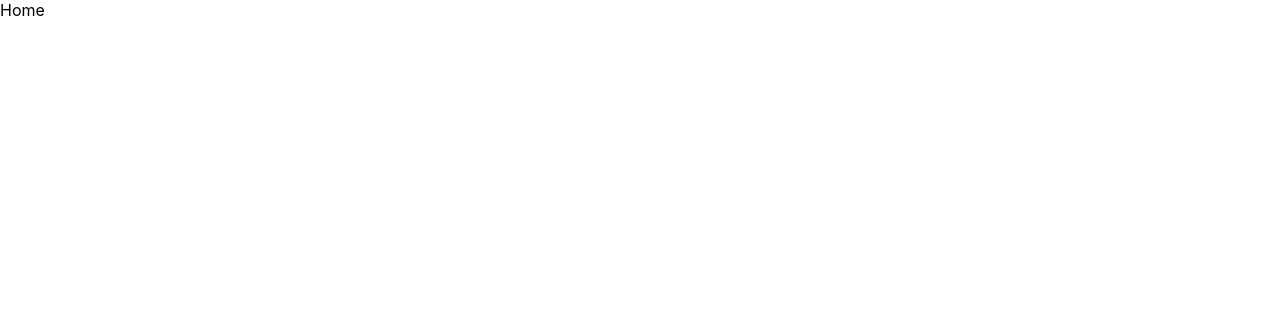
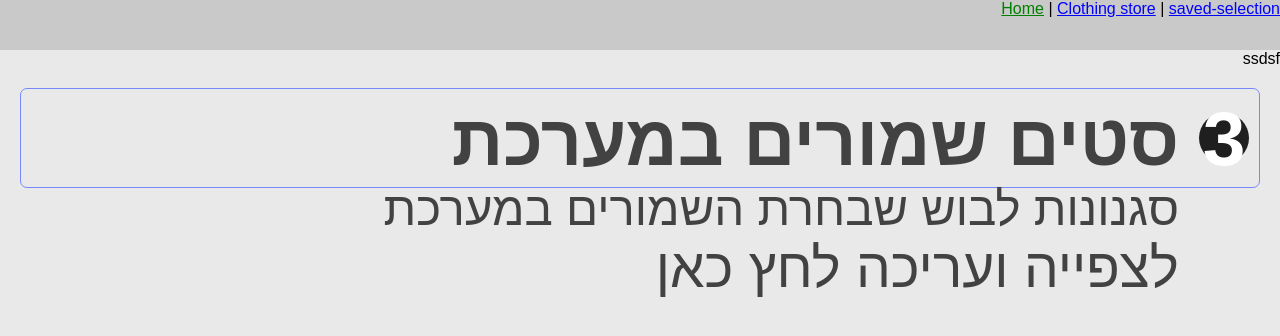
Before and after one commit to shmuelbd/matching-clothes, a React (Create React App) app: page / in a window 1280 px wide. Shown: the top 336 px of the page. Built offline with nearby package versions, Linux system fonts and the light colour scheme.

Commit message:
apply redux and other components

```diff
--- a/src/App.tsx
+++ b/src/App.tsx
@@ -1,10 +1,18 @@
-import Home from "./pages/home";
+import Header from "./components/header";
+import { BrowserRouter } from "react-router-dom";
+import RouterComponent from "./pages/router";
+import { Provider } from 'react-redux'
+import { store } from "./redux/store";
 
 function App() {
   return (
-    <div className="App">
-      <Home />
-    </div>
+    <Provider store={store}>
+      <BrowserRouter>
+        <Header />
+        <RouterComponent />
+      </BrowserRouter>
+    </Provider>
+
   );
 }
 
--- a/src/components/header/index.tsx
+++ b/src/components/header/index.tsx
@@ -1,10 +1,45 @@
-import React from 'react'
+import { NavLink } from "react-router-dom";
+import styled from 'styled-components';
+
+const Container = styled.div`
+
+height: 50px;
+width: 100%;
+background-color: #c9c9c9;
+`;
 
 type Props = {}
 
 const Header = (props: Props) => {
+
+    const Style = (arg: any) => {
+        let color: string = arg.isActive ? "green" : "blue";
+        return { color: color }
+    }
+
     return (
-        <div>Header</div>
+        <Container>
+            <NavLink to="/"
+                style={Style}
+            >
+                Home
+            </NavLink >
+            {" "}
+            |{" "}
+            <NavLink to="/clothing-store"
+                style={Style}
+            >
+                Clothing store
+            </NavLink >
+            {" "}
+            |{" "}
+            <NavLink to="/saved-selection"
+                style={Style}
+            >
+                saved-selection
+            </NavLink >
+
+        </Container>
     )
 }
 
--- a/src/index.css
+++ b/src/index.css
@@ -1,13 +1,20 @@
-body {
+* {
   margin: 0;
-  font-family: -apple-system, BlinkMacSystemFont, 'Segoe UI', 'Roboto', 'Oxygen',
-    'Ubuntu', 'Cantarell', 'Fira Sans', 'Droid Sans', 'Helvetica Neue',
-    sans-serif;
-  -webkit-font-smoothing: antialiased;
-  -moz-osx-font-smoothing: grayscale;
+  box-sizing: border-box;
+  direction: rtl;
+  font-family: 'Rubik', sans-serif;
+
 }
 
-code {
-  font-family: source-code-pro, Menlo, Monaco, Consolas, 'Courier New',
-    monospace;
+body {
+  /* height: 100vh; */
 }
+
+#root {
+  position: fixed;
+  height: 100%;
+  width: 100%;
+
+}
+
+@import url('https://fonts.googleapis.com/css2?family=Rubik:wght@300;400;500;600;700&display=swap');
--- a/src/pages/clothing-store/index.tsx
+++ b/src/pages/clothing-store/index.tsx
@@ -1,4 +1,4 @@
-import React from 'react'
+
 
 type Props = {}
 
--- /dev/null
+++ b/src/pages/home/box-choices/index.tsx
@@ -0,0 +1,70 @@
+import styled from 'styled-components';
+import { useNavigate } from "react-router-dom";
+
+const Container = styled.div`
+display: flex;
+align-items: center;
+justify-content: space-between;
+height:100px;
+border: solid 1.2px #7589fa;
+border-radius: 7px;
+margin: 20px;
+padding: 10px;
+cursor: pointer;
+`;
+const Counter = styled.div`
+display: flex;
+align-items: center;
+justify-content: center;
+width: 50px;
+height: 50px;
+border-radius: 50%;
+background-color: #1f1f1f;
+color: white;
+font-size: 6vw;
+font-weight: 900;
+`;
+const BoxText = styled.div`
+display: flex;
+flex-wrap: wrap;
+align-items: center;
+width: calc(100% - 70px);
+height: 100%;
+`;
+const TopText = styled.p`
+color: #424242;
+font-size: 5.6vw;
+font-weight: 900;
+
+`;
+const MidText = styled.p`
+color: #424242;
+font-size: 3.7vw;
+`;
+const BottomText = styled.p`
+color: #424242;
+font-size: 4.3vw;
+font-weight: 300;
+
+`;
+
+type Props = {}
+
+const BoxChoice = (props: Props) => {
+    let navigate = useNavigate();
+
+    return (
+        <Container onClick={() => navigate("/saved-selection")}>
+            <Counter>
+                3
+            </Counter>
+            <BoxText>
+                <TopText>סטים שמורים במערכת</TopText>
+                <MidText>סגנונות לבוש שבחרת השמורים במערכת</MidText>
+                <BottomText>לצפייה ועריכה לחץ כאן</BottomText>
+            </BoxText>
+        </Container>
+    )
+}
+
+export default BoxChoice
--- a/src/pages/home/index.tsx
+++ b/src/pages/home/index.tsx
@@ -1,9 +1,21 @@
+import styled from 'styled-components';
+import BoxChoice from './box-choices';
 
 type Props = {}
 
+const Container = styled.div`
+
+height: calc(100% - 50px);
+width: 100%;
+background-color: #e9e9e9;
+`;
+
 const Home = (props: Props) => {
     return (
-        <div>Home</div>
+        <Container>
+            ssdsf
+            <BoxChoice />
+        </Container>
     )
 }
 
--- /dev/null
+++ b/src/pages/router.tsx
@@ -0,0 +1,18 @@
+import { Routes, Route } from "react-router-dom";
+import ClothingStore from "./clothing-store";
+import Home from "./home";
+import SavedSelection from "./saved-selection";
+
+type Props = {}
+
+const RouterComponent = (props: Props) => {
+    return (
+        <Routes>
+            <Route path="/" element={<Home />} />
+            <Route path="/clothing-store" element={<ClothingStore />} />
+            <Route path="/saved-selection" element={<SavedSelection />} />
+        </Routes>
+    )
+}
+
+export default RouterComponent
--- /dev/null
+++ b/src/pages/saved-selection/index.tsx
@@ -0,0 +1,11 @@
+import React from 'react'
+
+type Props = {}
+
+const SavedSelection = (props: Props) => {
+    return (
+        <div>saved-selection</div>
+    )
+}
+
+export default SavedSelection
--- /dev/null
+++ b/src/redux/hooks.ts
@@ -0,0 +1,5 @@
+import { TypedUseSelectorHook, useDispatch, useSelector } from 'react-redux'
+import type { RootState, AppDispatch } from './store'
+
+export const useAppDispatch = () => useDispatch<AppDispatch>()
+export const useAppSelector: TypedUseSelectorHook<RootState> = useSelector
--- /dev/null
+++ b/src/redux/slices/clothes.tsx
@@ -0,0 +1,42 @@
+import { createSlice, PayloadAction, createAsyncThunk } from '@reduxjs/toolkit'
+import axios from 'axios'
+
+export const fetchClothes = createAsyncThunk(
+    'clothes/fetchClothes',
+    async () => {
+        const response: any = await axios.get('https://run.mocky.io/v3/2d06d2c1-5a77-4ecd-843a-53247bcb0b94')
+        return response.data
+    }
+)
+
+
+export const ClothesSlice = createSlice({
+    name: 'clothes',
+    initialState: {
+        data: [],
+        loading: false,
+        error: null,
+    },
+    reducers: {
+        resetError: (state) => {
+            state.error = null
+        },
+    },
+    extraReducers: (builder) => {
+        builder.addCase(fetchClothes.pending, (state: any, action: PayloadAction<any>) => {
+            state.loading = true
+        });
+        builder.addCase(fetchClothes.fulfilled, (state: any, action: PayloadAction<any>) => {
+            state.data = action.payload
+            state.loading = false
+        });
+        builder.addCase(fetchClothes.rejected, (state: any, action: PayloadAction<any>) => {
+            state.loading = false
+            state.error = action.payload
+        });
+    },
+})
+
+export const { resetError } = ClothesSlice.actions
+
+export default ClothesSlice.reducer
--- /dev/null
+++ b/src/redux/store.tsx
@@ -0,0 +1,11 @@
+import { configureStore } from '@reduxjs/toolkit'
+import ClothesSlice from './slices/clothes'
+
+
+export const store = configureStore({
+    reducer: {
+        clothes: ClothesSlice,
+    },
+})
+export type RootState = ReturnType<typeof store.getState>
+export type AppDispatch = typeof store.dispatch
```
Also changed, not shown: package.json (+10 -0 lines), 1 other file (tests, documents, lock files or other folders).
